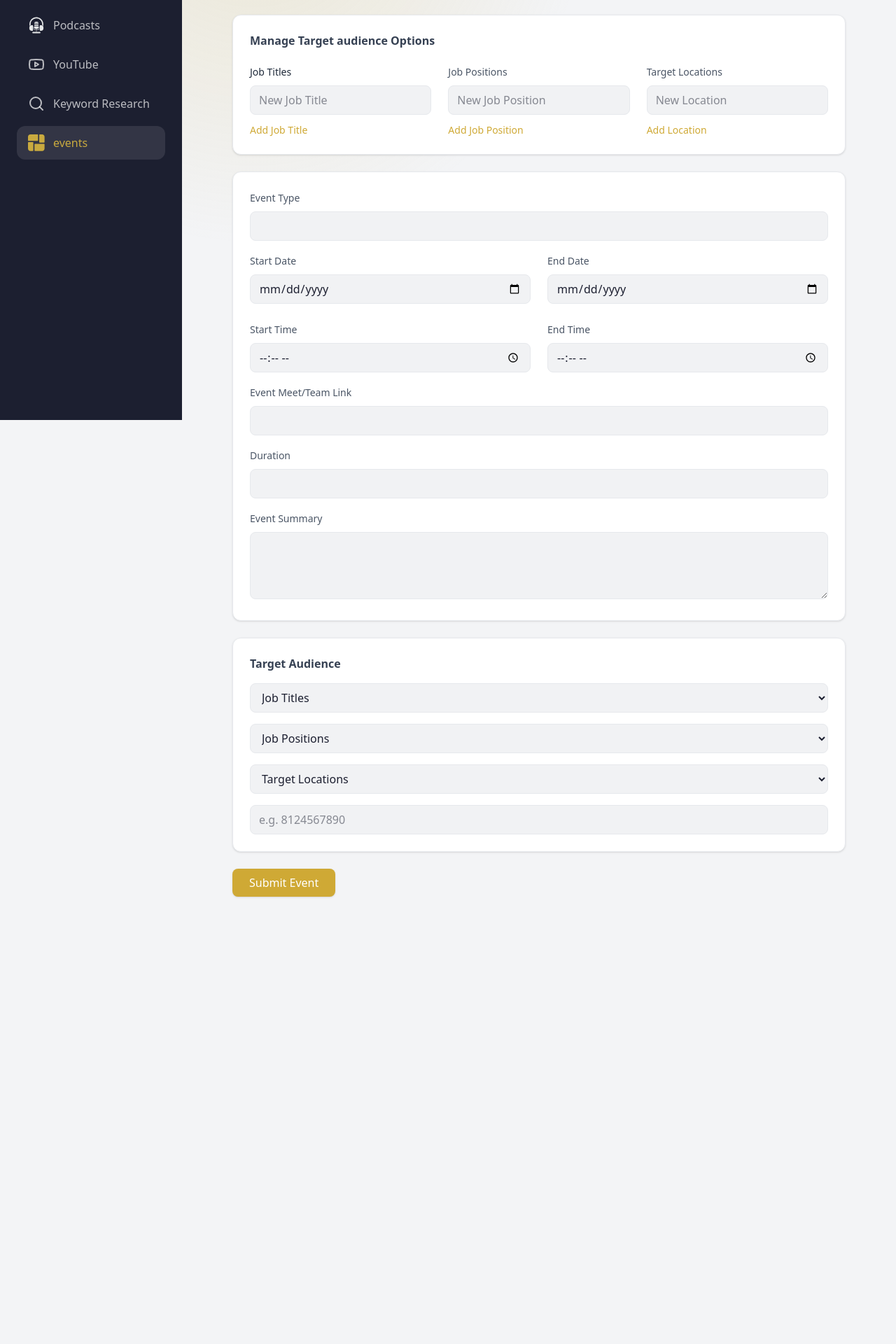
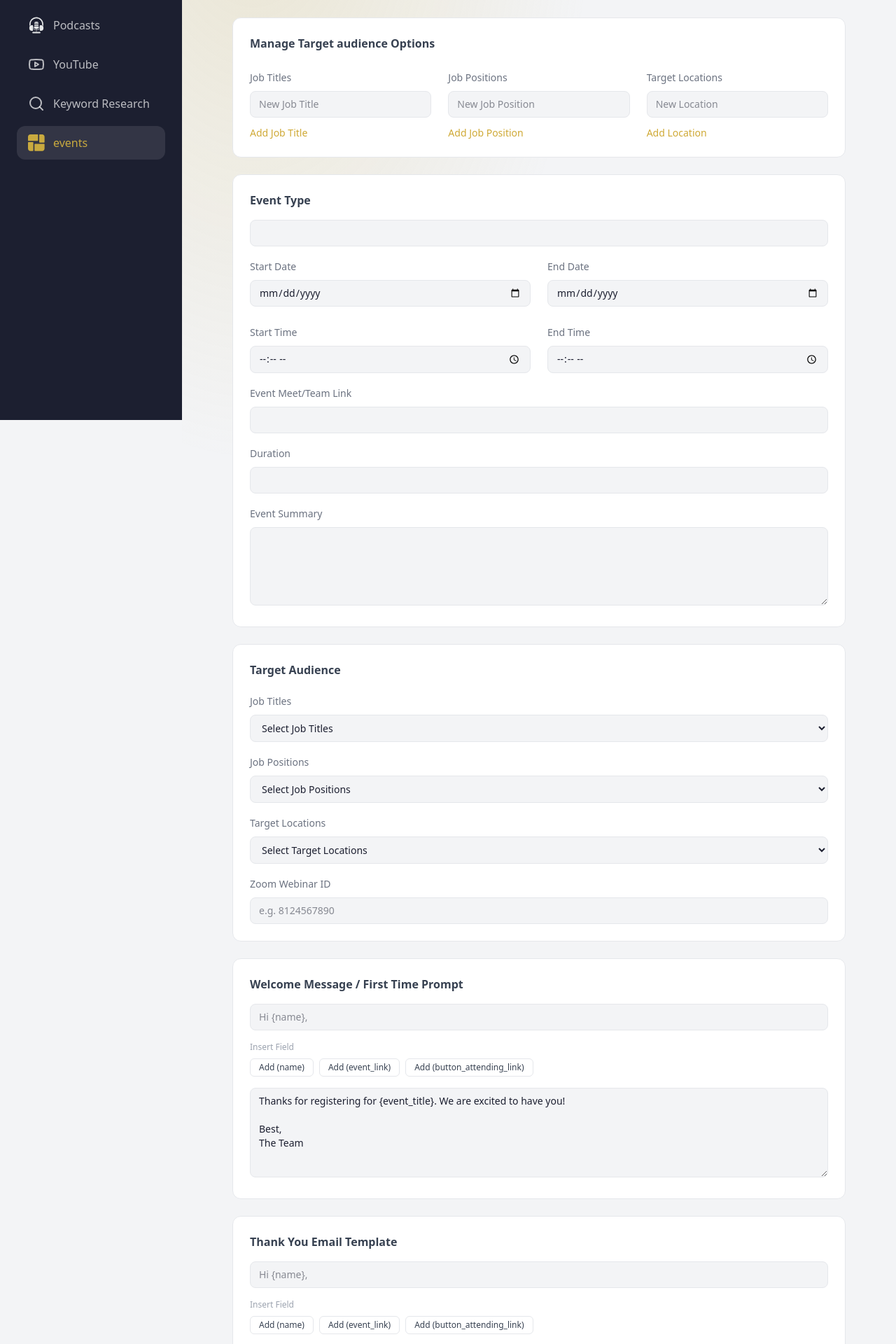
Before and after one commit to samarthpatel8595/rankify-react, a Next.js app in the folder rankify-react/: page /events in a window 1280 px wide. Shown: the part 200-2120 px from the top of the page at 70% size. Before the commit the page ends 1529 px from the top, so only its background shows below. Built offline with nearby package versions, Linux system fonts and the light colour scheme.

Commit message:
update events page

```diff
--- a/rankify-react/src/app/events/page.tsx
+++ b/rankify-react/src/app/events/page.tsx
@@ -10,157 +10,173 @@ export default function CreateEventPage() {
 
       {/* Page Title */}
       <div className="mb-8">
-          <h1 className="text-2xl font-semibold text-gray-800">
+        <h1 className="text-2xl font-semibold text-[#111827]">
           Create New Event
         </h1>
-
-          <p className="text-sm text-gray-500">
+        <p className="text-sm text-[#6B7280] mt-1">
           Lorem Ipsum is simply dummy text of the printing and typesetting industry.
         </p>
       </div>
 
+      <div className="space-y-6">
 
         {/* Manage Target Audience */}
-        <div className="bg-white border border-[#E6E8EC] rounded-xl p-6 mb-6 shadow-sm">
-
-          <h2 className="font-semibold text-gray-700 mb-5">
+        <div className="bg-white border border-[#E5E7EB] rounded-xl p-6">
+          <h2 className="text-base font-semibold text-[#374151] mb-6">
             Manage Target audience Options
           </h2>
 
           <div className="grid grid-cols-3 gap-6">
-
-            <div>
-              <label className="text-sm text-gray-800">Job Titles</label>
+            {[
+              { label: "Job Titles", placeholder: "New Job Title", btn: "Add Job Title" },
+              { label: "Job Positions", placeholder: "New Job Position", btn: "Add Job Position" },
+              { label: "Target Locations", placeholder: "New Location", btn: "Add Location" }
+            ].map((item, i) => (
+              <div key={i}>
+                <label className="text-sm text-[#6B7280]">{item.label}</label>
 
                 <input
-                placeholder="New Job Title"
-                className="w-full mt-2 bg-[#F1F2F4] border border-[#E6E8EC] rounded-lg px-3 py-2"
+                  placeholder={item.placeholder}
+                  className="w-full mt-2 bg-[#F3F4F6] border border-[#E5E7EB] rounded-lg px-3 py-2 text-sm"
                 />
 
                 <p className="text-[#CFA935] text-sm mt-3 cursor-pointer">
-                Add Job Title
+                  {item.btn}
                 </p>
               </div>
-
-            <div>
-              <label className="text-sm text-gray-600">Job Positions</label>
-
-              <input
-                placeholder="New Job Position"
-                className="w-full mt-2 bg-[#F1F2F4] border border-[#E6E8EC] rounded-lg px-3 py-2"
-              />
-
-              <p className="text-[#CFA935] text-sm mt-3 cursor-pointer">
-                Add Job Position
-              </p>
-            </div>
-
-            <div>
-              <label className="text-sm text-gray-600">Target Locations</label>
-
-              <input
-                placeholder="New Location"
-                className="w-full mt-2 bg-[#F1F2F4] border border-[#E6E8EC] rounded-lg px-3 py-2"
-              />
-
-              <p className="text-[#CFA935] text-sm mt-3 cursor-pointer">
-                Add Location
-              </p>
-            </div>
-
+            ))}
           </div>
         </div>
 
+        {/* Event Type */}
+        <div className="bg-white border border-[#E5E7EB] rounded-xl p-6">
+          <h2 className="text-base font-semibold text-[#374151] mb-4">
+            Event Type
+          </h2>
 
-        {/* Event Details */}
-        <div className="bg-white border border-[#E6E8EC] rounded-xl p-6 mb-6 shadow-sm">
-
-          <label className="text-sm text-gray-600">
-            Event Type
-          </label>
-
-          <input className="w-full mt-2 mb-4 bg-[#F1F2F4] border border-[#E6E8EC] rounded-lg px-3 py-2"/>
+          <input className="w-full mb-4 bg-[#F3F4F6] border border-[#E5E7EB] rounded-lg px-3 py-2 text-sm" />
 
           <div className="grid grid-cols-2 gap-6">
-
-            <div>
-              <label className="text-sm text-gray-600">Start Date</label>
-              <input type="date" className="w-full mt-2 bg-[#F1F2F4] border border-[#E6E8EC] rounded-lg px-3 py-2"/>
+            {["Start Date", "End Date", "Start Time", "End Time"].map((item, i) => (
+              <div key={i}>
+                <label className="text-sm text-[#6B7280]">{item}</label>
+                <input
+                  type={item.includes("Time") ? "time" : "date"}
+                  className="w-full mt-2 bg-[#F3F4F6] border border-[#E5E7EB] rounded-lg px-3 py-2 text-sm"
+                />
               </div>
-
-            <div>
-              <label className="text-sm text-gray-600">End Date</label>
-              <input type="date" className="w-full mt-2 bg-[#F1F2F4] border border-[#E6E8EC] rounded-lg px-3 py-2"/>
-            </div>
-
-            <div>
-              <label className="text-sm text-gray-600">Start Time</label>
-              <input type="time" className="w-full mt-2 bg-[#F1F2F4] border border-[#E6E8EC] rounded-lg px-3 py-2"/>
-            </div>
-
-            <div>
-              <label className="text-sm text-gray-600">End Time</label>
-              <input type="time" className="w-full mt-2 bg-[#F1F2F4] border border-[#E6E8EC] rounded-lg px-3 py-2"/>
-            </div>
-
+            ))}
           </div>
 
           <div className="mt-4">
-            <label className="text-sm text-gray-600">Event Meet/Team Link</label>
-            <input className="w-full mt-2 bg-[#F1F2F4] border border-[#E6E8EC] rounded-lg px-3 py-2"/>
+            <label className="text-sm text-[#6B7280]">Event Meet/Team Link</label>
+            <input className="w-full mt-2 bg-[#F3F4F6] border border-[#E5E7EB] rounded-lg px-3 py-2 text-sm" />
           </div>
 
           <div className="mt-4">
-            <label className="text-sm text-gray-600">Duration</label>
-            <input className="w-full mt-2 bg-[#F1F2F4] border border-[#E6E8EC] rounded-lg px-3 py-2"/>
+            <label className="text-sm text-[#6B7280]">Duration</label>
+            <input className="w-full mt-2 bg-[#F3F4F6] border border-[#E5E7EB] rounded-lg px-3 py-2 text-sm" />
           </div>
 
           <div className="mt-4">
-            <label className="text-sm text-gray-600">Event Summary</label>
-            <textarea className="w-full mt-2 h-24 bg-[#F1F2F4] border border-[#E6E8EC] rounded-lg px-3 py-2"/>
+            <label className="text-sm text-[#6B7280]">Event Summary</label>
+            <textarea className="w-full mt-2 h-28 bg-[#F3F4F6] border border-[#E5E7EB] rounded-lg px-3 py-2 text-sm" />
+          </div>
         </div>
 
-        </div>
-
-
         {/* Target Audience */}
-        <div className="bg-white border border-[#E6E8EC] rounded-xl p-6 mb-6 shadow-sm">
-
-          <h2 className="font-semibold text-gray-700 mb-4">
+        <div className="bg-white border border-[#E5E7EB] rounded-xl p-6">
+          <h2 className="text-base font-semibold text-[#374151] mb-5">
             Target Audience
           </h2>
 
           <div className="space-y-4">
+            {["Job Titles", "Job Positions", "Target Locations"].map((item, i) => (
+              <div key={i}>
+                <label className="text-sm text-[#6B7280]">{item}</label>
+                <select className="w-full mt-2 bg-[#F3F4F6] border border-[#E5E7EB] rounded-lg px-3 py-2 text-sm">
+                  <option>Select {item}</option>
+                </select>
+              </div>
+            ))}
 
-            <select className="w-full bg-[#F1F2F4] border border-[#E6E8EC] rounded-lg px-3 py-2">
-              <option>Job Titles</option>
-            </select>
+            <div>
+              <label className="text-sm text-[#6B7280]">Zoom Webinar ID</label>
+              <input
+                placeholder="e.g. 8124567890"
+                className="w-full mt-2 bg-[#F3F4F6] border border-[#E5E7EB] rounded-lg px-3 py-2 text-sm"
+              />
+            </div>
+          </div>
+        </div>
 
-            <select className="w-full bg-[#F1F2F4] border border-[#E6E8EC] rounded-lg px-3 py-2">
-              <option>Job Positions</option>
-            </select>
-
-            <select className="w-full bg-[#F1F2F4] border border-[#E6E8EC] rounded-lg px-3 py-2">
-              <option>Target Locations</option>
-            </select>
+        {/* Welcome Message */}
+        <div className="bg-white border border-[#E5E7EB] rounded-xl p-6">
+          <h2 className="text-base font-semibold text-[#374151] mb-4">
+            Welcome Message / First Time Prompt
+          </h2>
 
           <input
-              placeholder="e.g. 8124567890"
-              className="w-full bg-[#F1F2F4] border border-[#E6E8EC] rounded-lg px-3 py-2"
+            placeholder="Hi {name},"
+            className="w-full mb-4 bg-[#F3F4F6] border border-[#E5E7EB] rounded-lg px-3 py-2 text-sm"
           />
 
+          <p className="text-xs text-[#9CA3AF] mb-2">Insert Field</p>
+
+          <div className="flex gap-2 mb-4 flex-wrap">
+            {["Add (name)", "Add (event_link)", "Add (button_attending_link)"].map((btn, i) => (
+              <button key={i} className="px-3 py-1 text-xs border border-[#E5E7EB] rounded-md bg-white text-[#374151]">
+                {btn}
+              </button>
+            ))}
           </div>
 
+          <textarea
+            className="w-full h-32 bg-[#F3F4F6] border border-[#E5E7EB] rounded-lg px-3 py-2 text-sm"
+            defaultValue={`Thanks for registering for {event_title}. We are excited to have you!
+
+Best,
+The Team`}
+          />
         </div>
 
+        {/* Thank You Email */}
+        <div className="bg-white border border-[#E5E7EB] rounded-xl p-6">
+          <h2 className="text-base font-semibold text-[#374151] mb-4">
+            Thank You Email Template
+          </h2>
+
+          <input
+            placeholder="Hi {name},"
+            className="w-full mb-4 bg-[#F3F4F6] border border-[#E5E7EB] rounded-lg px-3 py-2 text-sm"
+          />
+
+          <p className="text-xs text-[#9CA3AF] mb-2">Insert Field</p>
+
+          <div className="flex gap-2 mb-4 flex-wrap">
+            {["Add (name)", "Add (event_link)", "Add (button_attending_link)"].map((btn, i) => (
+              <button key={i} className="px-3 py-1 text-xs border border-[#E5E7EB] rounded-md bg-white text-[#374151]">
+                {btn}
+              </button>
+            ))}
+          </div>
+
+          <textarea
+            className="w-full h-32 bg-[#F3F4F6] border border-[#E5E7EB] rounded-lg px-3 py-2 text-sm"
+            defaultValue={`Thank you for attending {event_title}.
+
+You can watch the recording here: {session_link}
+
+Best regards,`}
+          />
+        </div>
 
         {/* Submit */}
-        <button className="bg-[#CFA935] text-white px-6 py-2 rounded-lg shadow hover:bg-[#b89228]">
+        <button className="bg-[#CFA935] text-white text-sm px-6 py-2 rounded-full shadow-sm hover:bg-[#b89228]">
           Submit Event
         </button>
 
-
-
+      </div>
     </div>
   );
 }
```
Also changed, not shown: rankify-react/src/app/podcasts/page.tsx (line endings or trailing spaces). Lines whose indentation alone changed are shown as unchanged.
